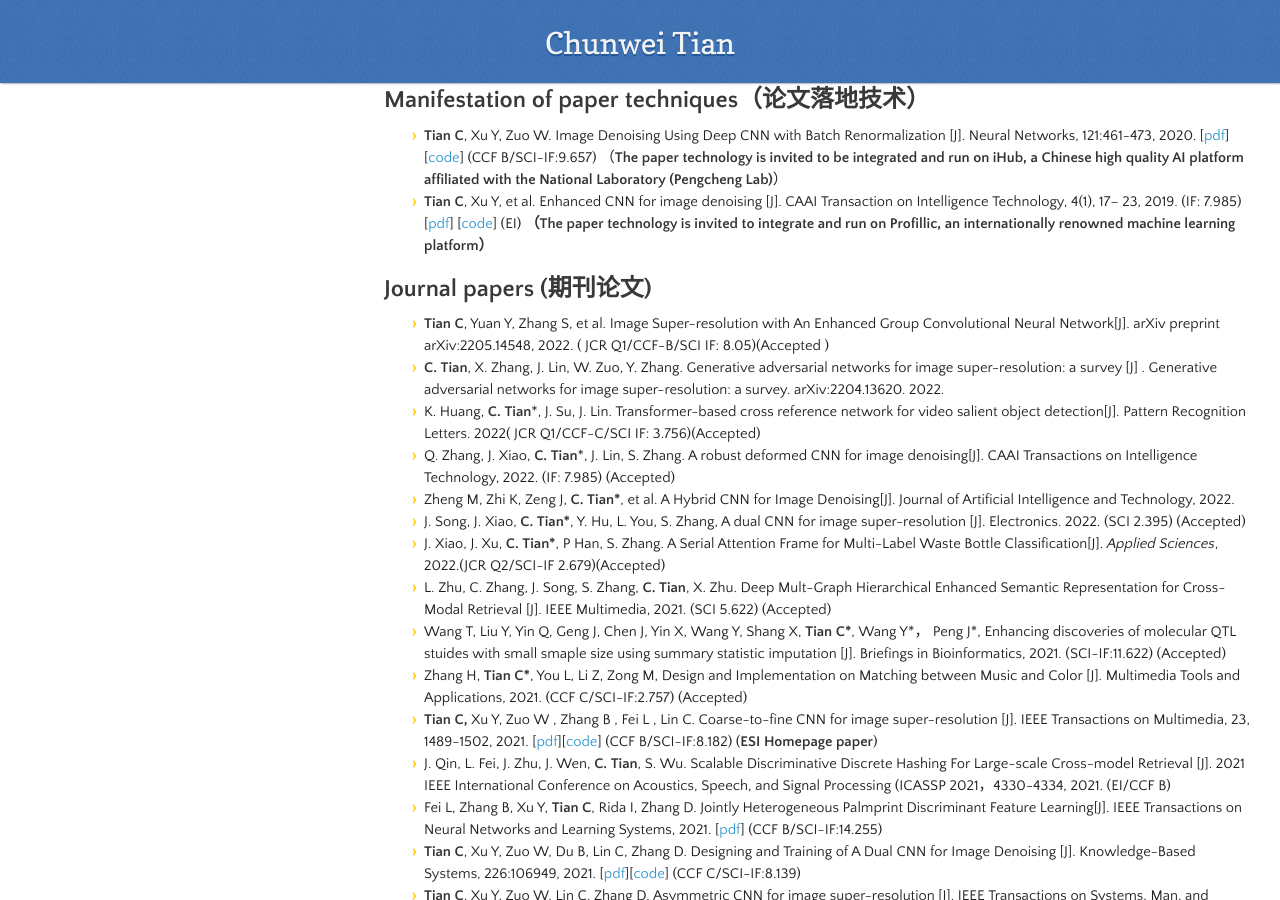
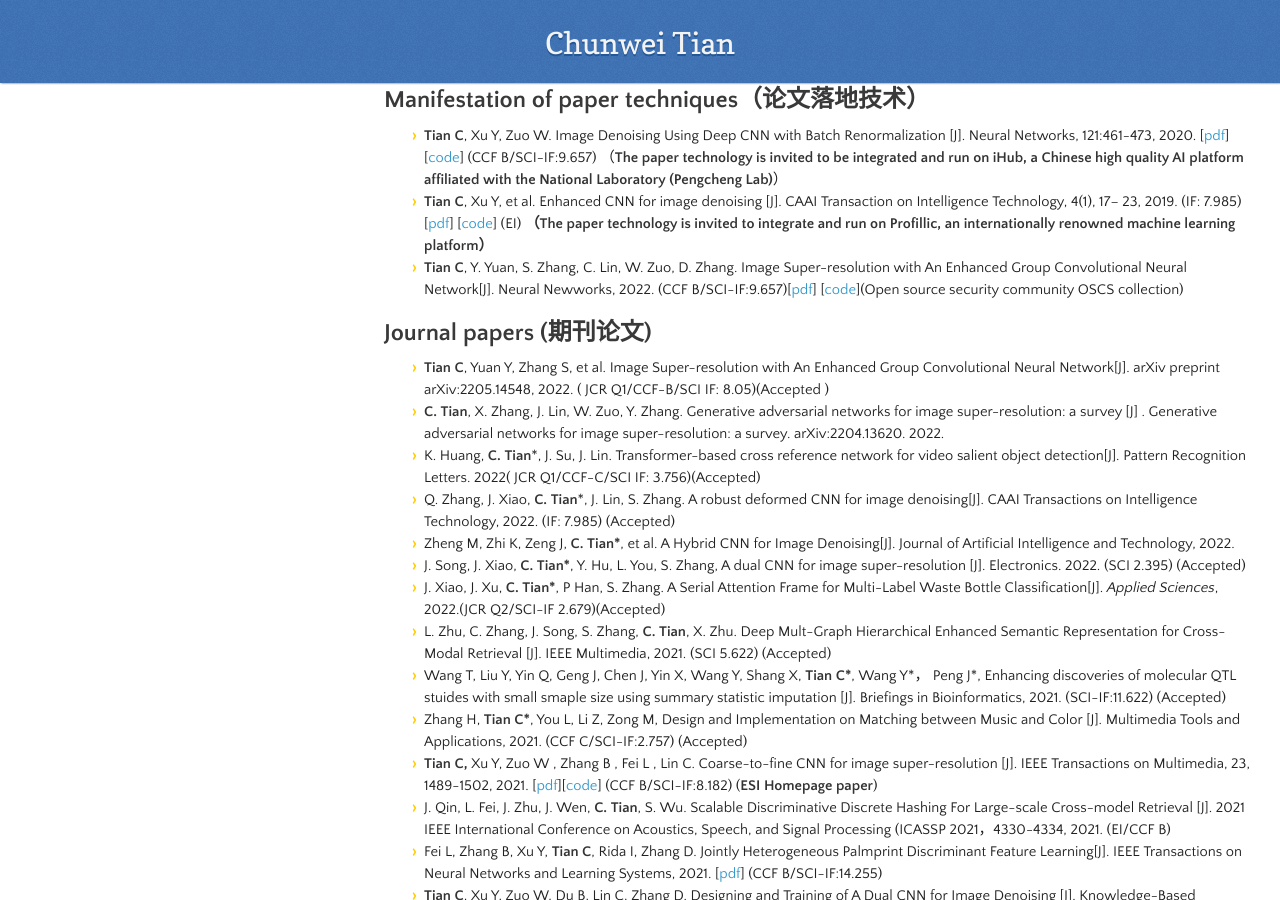
Before and after one commit to hellloxiaotian/hellloxiaotian.github.io, a Jekyll site: the page built from publication.md, in a window 1280 px wide and 900 px high, scrolled down 1144 px. Built offline with Jekyll 4.4.1, drawn with Linux system fonts in a browser that asks for light colours; nearby versions of some CDN libraries; our own code applies the rules of GitHub Pages for plain Markdown files; the repository's description, which GitHub fills in, is left out.

Commit message:
Add files via upload

```diff
--- a/publication.md
+++ b/publication.md
@@ -19,6 +19,7 @@
 ## Manifestation of paper techniques（论文落地技术）
 - **Tian C**,  Xu Y,  Zuo W. Image Denoising Using Deep CNN with Batch Renormalization [J]. Neural Networks, 121:461-473, 2020.  [[pdf](https://www.google.com/url?q=https%3A%2F%2Fwww.sciencedirect.com%2Fscience%2Farticle%2Fpii%2FS0893608019302394&sa=D&sntz=1&usg=AFQjCNET0x3XV-DClPi7PYVfgOci4hcPuA)] [[code](https://www.google.com/url?q=https%3A%2F%2Fgithub.com%2Fhellloxiaotian%2FADNet&sa=D&sntz=1&usg=AFQjCNHp0jPjk4NENToVuFvEzxtjIkiF5w)] (CCF B/SCI-IF:9.657) （**The paper technology is invited to be integrated and run on iHub, a Chinese high quality AI platform affiliated with the National Laboratory (Pengcheng Lab)**）
 - **Tian C**, Xu Y, et al. Enhanced CNN for image denoising [J].  CAAI Transaction on Intelligence Technology, 4(1), 17– 23, 2019. (IF: 7.985) [[pdf](https://www.google.com/url?q=https%3A%2F%2Fieeexplore.ieee.org%2Fabstract%2Fdocument%2F8674856&sa=D&sntz=1&usg=AFQjCNHBifA-RYT5fi_XEiZZdxNXl8zPRg)] [[code](https://www.google.com/url?q=https%3A%2F%2Fgithub.com%2Fhellloxiaotian%2FECNDNet&sa=D&sntz=1&usg=AFQjCNEnM3mVhlN1Ml6nhLf_gjO3xG2oiQ)] (EI) **（The paper technology is invited to integrate and run on Profillic, an internationally renowned machine learning platform）**
+- **Tian C**, Y. Yuan, S. Zhang, C. Lin, W. Zuo, D. Zhang. Image Super-resolution with An Enhanced Group Convolutional Neural Network[J]. Neural Newworks, 2022. (CCF B/SCI-IF:9.657)[[pdf](https://arxiv.org/pdf/2205.14548.pdf)] \[[code](https://github.com/hellloxiaotian/ESRGCNN)](Open source security community OSCS collection)
 
 ## Journal papers (期刊论文)
 - **Tian C**, Yuan Y, Zhang S, et al. Image Super-resolution with An Enhanced Group Convolutional Neural Network[J]. arXiv preprint arXiv:2205.14548, 2022. ( JCR Q1/CCF-B/SCI IF: 8.05)(Accepted )
```
